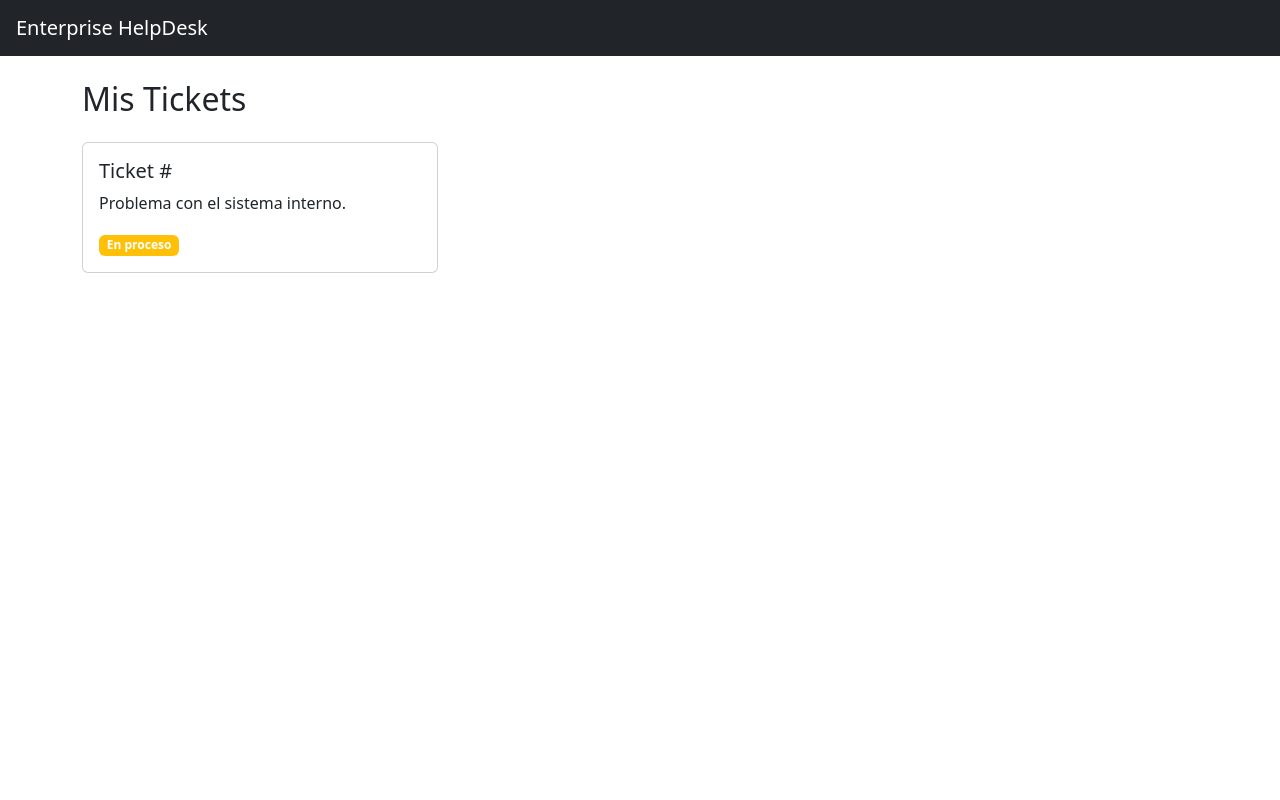
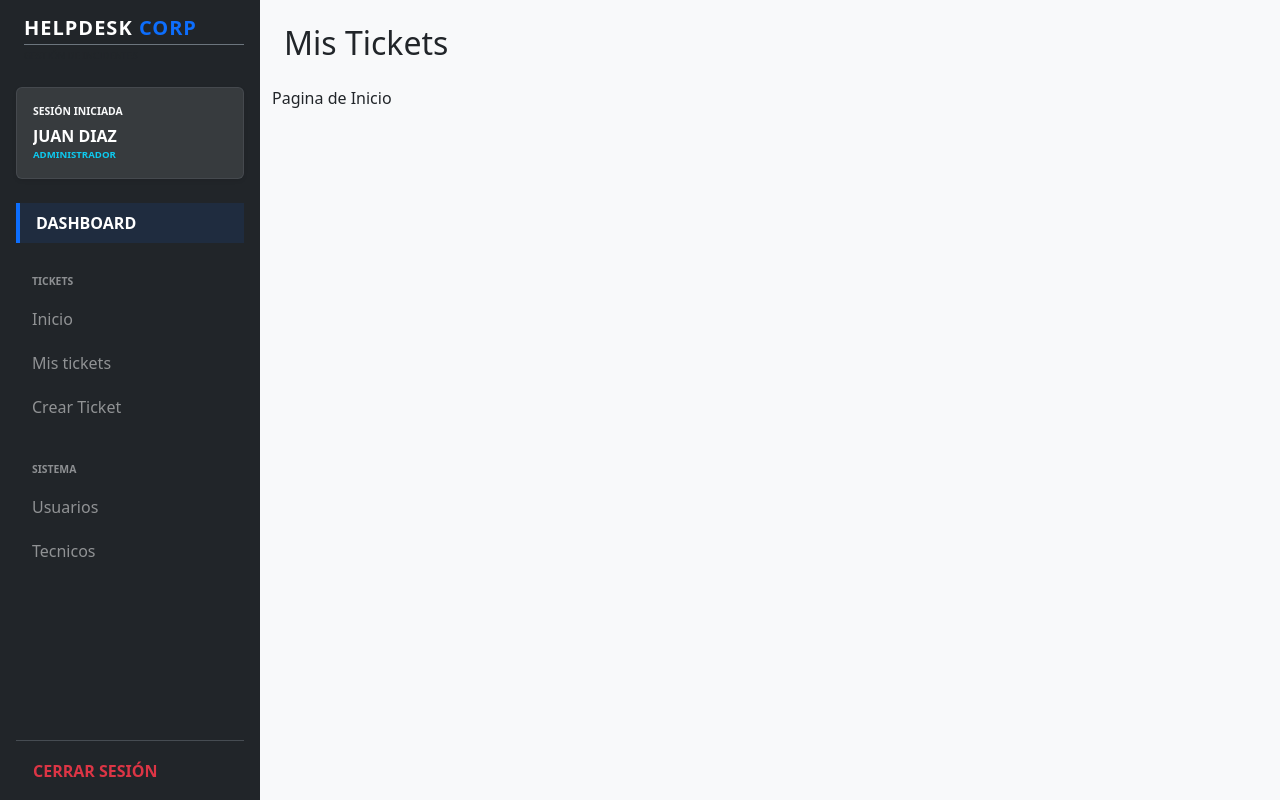
Before and after one commit to Joseph-JMS/enterprise-helpdesk-client, an Angular app: page / in a window 1280 px wide. Built offline with nearby package versions, Linux system fonts and the light colour scheme.

Commit message:
Creando e impl navbar + ticket card

```diff
--- a/src/app/dashboard/pages/user-dashboard/user-dashboard.html
+++ b/src/app/dashboard/pages/user-dashboard/user-dashboard.html
@@ -1,15 +1,5 @@
 <h2 class="mb-4">Mis Tickets</h2>
 
 <div class="row">
-  <div class="col-md-4 mb-3">
-    <div class="card">
-      <div class="card-body">
-        <h5 class="card-title">Ticket #</h5>
-        <p class="card-text">
-          Problema con el sistema interno.
-        </p>
-        <span class="badge bg-warning">En proceso</span>
-      </div>
-    </div>
-  </div>
+  Pagina de Inicio
 </div>
--- a/src/app/layouts/main-layout/main-layout.html
+++ b/src/app/layouts/main-layout/main-layout.html
@@ -1,7 +1,9 @@
-<nav class="navbar navbar-dark bg-dark px-3">
-  <span class="navbar-brand">Enterprise HelpDesk</span>
-</nav>
+<div class="d-flex overflow-hidden">
+  <app-navbar></app-navbar>
 
-<div class="container mt-4">
-  <router-outlet />
+  <div class="flex-grow-1 overflow-auto vh-100 bg-light">
+    <main class="container-fluid p-4">
+      <router-outlet></router-outlet>
+    </main>
+  </div>
 </div>
--- a/src/app/layouts/main-layout/main-layout.ts
+++ b/src/app/layouts/main-layout/main-layout.ts
@@ -1,9 +1,10 @@
 import { Component } from '@angular/core';
 import { RouterOutlet } from '@angular/router';
+import { Navbar } from "../../shared/components/navbar/navbar";
 
 @Component({
   selector: 'app-main-layout',
-  imports: [RouterOutlet],
+  imports: [RouterOutlet, Navbar],
   templateUrl: './main-layout.html',
 })
 export class MainLayout { }
--- /dev/null
+++ b/src/app/shared/components/navbar/navbar.html
@@ -0,0 +1,81 @@
+<div class="d-flex flex-column flex-shrink-0 p-3 text-white bg-dark vh-100 shadow" style="width: 260px;">
+
+  <div class="mb-4 ps-2">
+    <div class="h5 mb-0 fw-bold text-uppercase" style="letter-spacing: 1px;">
+      HelpDesk <span class="text-primary">Corp</span>
+    </div>
+    <div class="small text-muted border-top border-secondary mt-1 pt-1 text-uppercase" style="font-size: 0.6rem;">
+      Gestión de Incidentes
+    </div>
+  </div>
+
+  <div class="mb-4 p-3 bg-white bg-opacity-10 border border-secondary border-opacity-25 rounded shadow-sm">
+    <div class="small text-light text-uppercase fw-semibold mb-1" style="font-size: 0.65rem;">Sesión iniciada</div>
+    <div class="fw-bold text-truncate">JUAN DIAZ</div>
+    <div class="text-info small fw-bold text-uppercase" style="font-size: 0.6rem;">Administrador</div>
+  </div>
+
+  <ul class="nav nav-pills flex-column mb-auto">
+    <li class="nav-item mb-2">
+      <a routerLink="/"
+         routerLinkActive="active bg-primary bg-opacity-10 border-start border-4 border-primary"
+         class="nav-link text-white text-uppercase small fw-semibold py-2 rounded-0 border-start border-4 border-transparent">
+        Dashboard
+      </a>
+    </li>
+
+    <li class="mt-3 mb-2 ps-3">
+      <small class="text-light text-uppercase fw-bold opacity-50" style="font-size: 0.65rem;">Tickets</small>
+    </li>
+
+    <li class="nav-item mb-1">
+      <a routerLink="/tickets"
+         routerLinkActive="active bg-primary bg-opacity-10 border-start border-4 border-primary text-white"
+         class="nav-link text-white-50 small py-2 rounded-0 border-start border-4 border-transparent">
+        Inicio
+      </a>
+    </li>
+
+    <li class="nav-item mb-1">
+      <a routerLink="/tickets"
+         routerLinkActive="active bg-primary bg-opacity-10 border-start border-4 border-primary text-white"
+         class="nav-link text-white-50 small py-2 rounded-0 border-start border-4 border-transparent">
+        Mis tickets
+      </a>
+    </li>
+
+    <li class="nav-item mb-1">
+      <a routerLink="/tickets/nuevo"
+         routerLinkActive="active bg-primary bg-opacity-10 border-start border-4 border-primary text-white"
+         class="nav-link text-white-50 small py-2 rounded-0 border-start border-4 border-transparent">
+        Crear Ticket
+      </a>
+    </li>
+
+    <li class="mt-4 mb-2 ps-3">
+      <small class="text-light text-uppercase fw-bold opacity-50" style="font-size: 0.65rem;">Sistema</small>
+    </li>
+
+    <li class="nav-item mb-1">
+      <a routerLink="/admin/users"
+         routerLinkActive="active bg-primary bg-opacity-10 border-start border-4 border-primary text-white"
+         class="nav-link text-white-50 small py-2 rounded-0 border-start border-4 border-transparent">
+        Usuarios
+      </a>
+    </li>
+
+    <li class="nav-item mb-1">
+      <a routerLink="/admin/categories"
+         routerLinkActive="active bg-primary bg-opacity-10 border-start border-4 border-primary text-white"
+         class="nav-link text-white-50 small py-2 rounded-0 border-start border-4 border-transparent">
+        Tecnicos
+      </a>
+    </li>
+  </ul>
+
+  <div class="mt-auto pt-3 border-top border-secondary border-opacity-50">
+    <button class="btn btn-link text-danger text-decoration-none text-uppercase fw-bold small p-0 w-100 text-start ps-3">
+      Cerrar Sesión
+    </button>
+  </div>
+</div>
--- a/src/app/tickets/components/ticket-card/ticket-card.html
+++ b/src/app/tickets/components/ticket-card/ticket-card.html
@@ -1 +1,37 @@
-<p>ticket-card works!</p>,
+<div class="card h-100 shadow-sm border-0 border-start border-4 border-primary bg-white">
+  <div class="card-body d-flex flex-column">
+
+    <div class="d-flex justify-content-between align-items-start mb-3">
+      <div class="d-flex flex-column">
+        <span class="text-muted fw-bold" style="font-size: 0.65rem; letter-spacing: 0.5px;">#TK-2026-001</span>
+        <h6 class="fw-bold mb-0 text-dark">Error de Conexión VPN</h6>
+      </div>
+      <span class="badge border border-primary text-primary fw-normal rounded-0" style="font-size: 0.6rem;">
+        ABIERTO
+      </span>
+    </div>
+
+    <p class="text-muted small mb-4 flex-grow-1">
+      El usuario no puede acceder a las carpetas compartidas desde su hogar...
+    </p>
+
+    <div class="border-top pt-3 mt-auto">
+      <div class="d-flex justify-content-between align-items-center">
+        <div class="small">
+          <div class="text-muted" style="font-size: 0.6rem; font-weight: 800; letter-spacing: 0.5px;">SOLICITANTE</div>
+          <div class="fw-semibold text-dark">M. Arrieta</div>
+        </div>
+
+        <div class="text-end">
+          <div class="text-muted" style="font-size: 0.6rem; font-weight: 800; letter-spacing: 0.5px;">PRIORIDAD</div>
+          <div class="text-danger fw-bold" style="font-size: 0.75rem;">ALTA</div>
+        </div>
+      </div>
+
+      <a routerLink="/tickets/1" class="btn btn-outline-dark btn-sm w-100 rounded-0 mt-3 fw-bold text-uppercase" style="font-size: 0.65rem; letter-spacing: 1px;">
+        Ver Detalle
+      </a>
+    </div>
+
+  </div>
+</div>
--- a/src/app/tickets/pages/ticket-list/ticket-list.html
+++ b/src/app/tickets/pages/ticket-list/ticket-list.html
@@ -1 +1,11 @@
-<p>ticket-list works!</p>,
+<div class="container-fluid py-4">
+  <div class="row row-cols-1 row-cols-md-2 row-cols-lg-3 g-4">
+
+    @for (item of [1,2,3,4,5,6]; track item) {
+      <div class="col">
+        <ticket-card></ticket-card>
+      </div>
+    }
+
+  </div>
+</div>
--- a/src/app/tickets/pages/ticket-list/ticket-list.ts
+++ b/src/app/tickets/pages/ticket-list/ticket-list.ts
@@ -1,8 +1,9 @@
 import { Component } from '@angular/core';
+import { TicketCard } from "../../components/ticket-card/ticket-card";
 
 @Component({
   selector: 'ticket-list',
-  imports: [],
+  imports: [TicketCard],
   templateUrl: './ticket-list.html',
 })
 export class TicketList { }
```
Also changed, not shown: src/app/shared/components/navbar/navbar.ts (added, +9 -0 lines).
